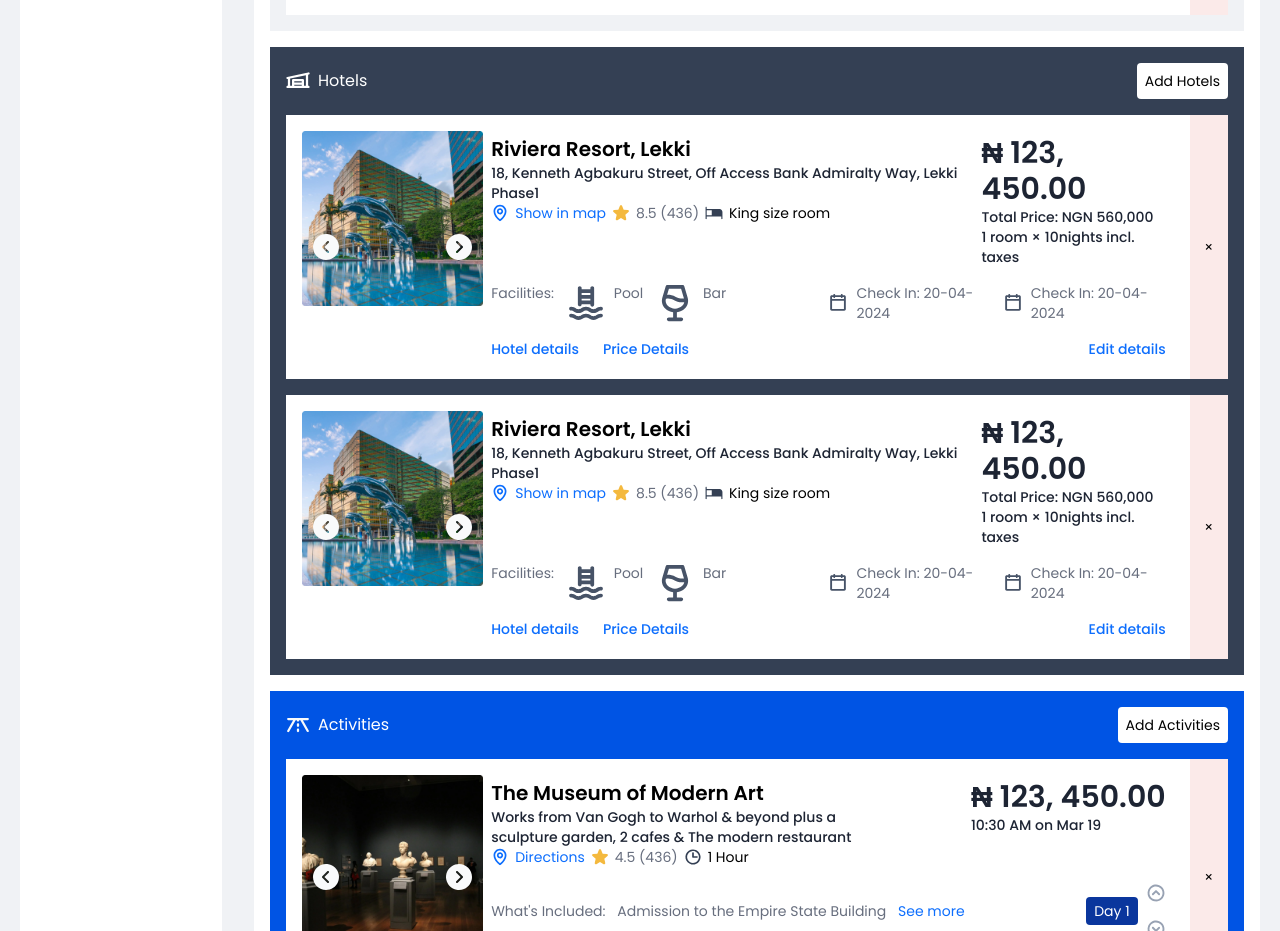
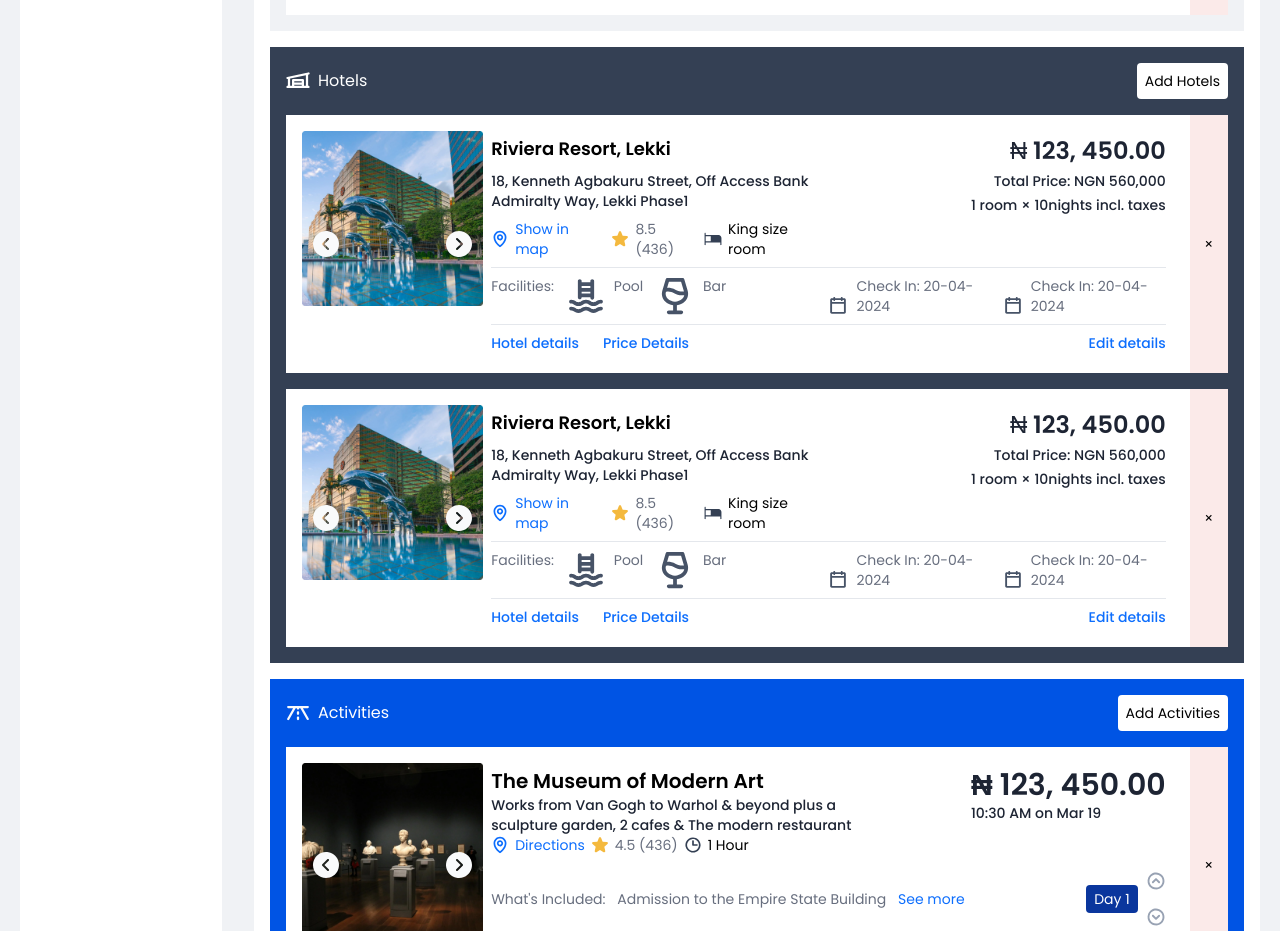
Before and after one commit to developer-afo/voyatek-test, a Next.js app: page / in a window 1280 px wide. Shown: the part 1187-2118 px from the top of the page. Built offline with nearby package versions, Linux system fonts and the light colour scheme.

Commit message:
enhancement(/src/components/home/): updates hotel card design

```diff
--- a/src/components/home/hotel-card.tsx
+++ b/src/components/home/hotel-card.tsx
@@ -23,10 +23,12 @@ function HotelCard() {
           />
         </div>
 
-        <div className="w-full h-full flex flex-col justify-between px-2 py-1">
+        <div className="w-full h-full flex flex-col justify-between px-2 py-1 gap-2 divide-y divide-neutral-400">
           <div className="flex md:flex-row flex-col justify-between items-start">
-            <div>
-              <p className="text-xl font-semibold">Riviera Resort, Lekki</p>
+            <div className="space-y-2 md:w-2/4">
+              <p className="text-lg 2xl:text-xl font-semibold">
+                Riviera Resort, Lekki
+              </p>
               <p className="font-medium text-text-black-primary">
                 18, Kenneth Agbakuru Street, Off Access Bank Admiralty Way,
                 Lekki Phase1
@@ -42,14 +44,17 @@ function HotelCard() {
                 <span>King size room</span>
               </div>
             </div>
-            <div className="text-text-black-primary">
-              <p className="font-semibold text-3xl">&#8358; 123, 450.00</p>
+
+            <div className="flex flex-col justify-end items-end gap-1 text-text-black-primary">
+              <p className="font-semibold text-2xl">
+                <span className="font-normal">&#8358;</span> 123, 450.00
+              </p>
               <p className="font-medium">Total Price: NGN 560,000</p>
               <p className="font-medium">1 room &times; 10nights incl. taxes</p>
             </div>
           </div>
 
-          <div className="text-text-black-secondary1 md:flex hidden justify-between pt-4">
+          <div className="text-text-black-secondary1 md:flex hidden justify-between pt-2">
             <div className="flex w-full gap-2">
               <span>Facilities:&nbsp;</span>
 
@@ -60,7 +65,7 @@ function HotelCard() {
               <span>Bar</span>
             </div>
 
-            <div className="flex w-full gap-2">
+            <div className="flex justify-end items-end w-full gap-2">
               <img src="/assets/calendarblank-1.svg" alt="calendar icon" />
               <span>Check In: 20-04-2024&nbsp;</span>
 
@@ -69,7 +74,7 @@ function HotelCard() {
             </div>
           </div>
 
-          <div className="flex justify-between items-center pt-4 font-medium">
+          <div className="flex justify-between items-center pt-2 font-medium">
             <div className="flex gap-6">
               <button className="text-primary-600">Hotel details</button>
               <button className="text-primary-600">Price Details</button>
```
